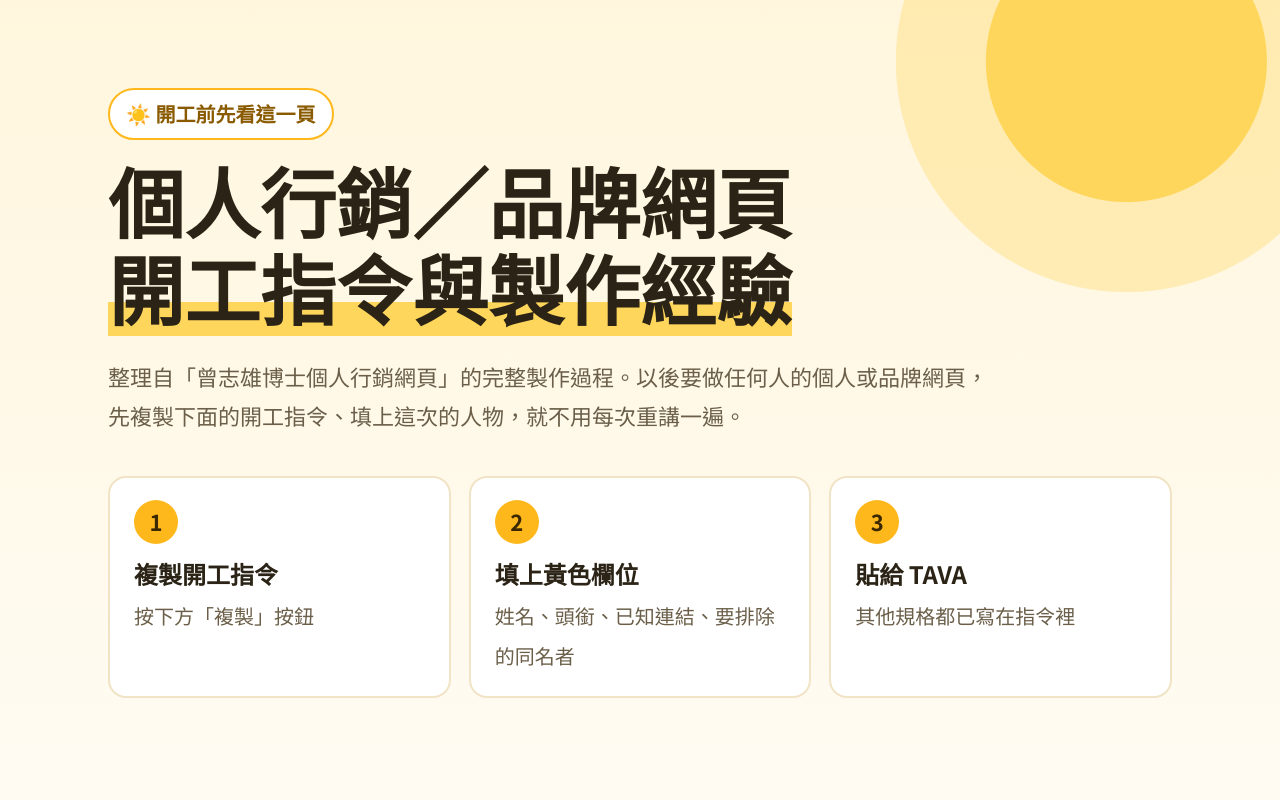
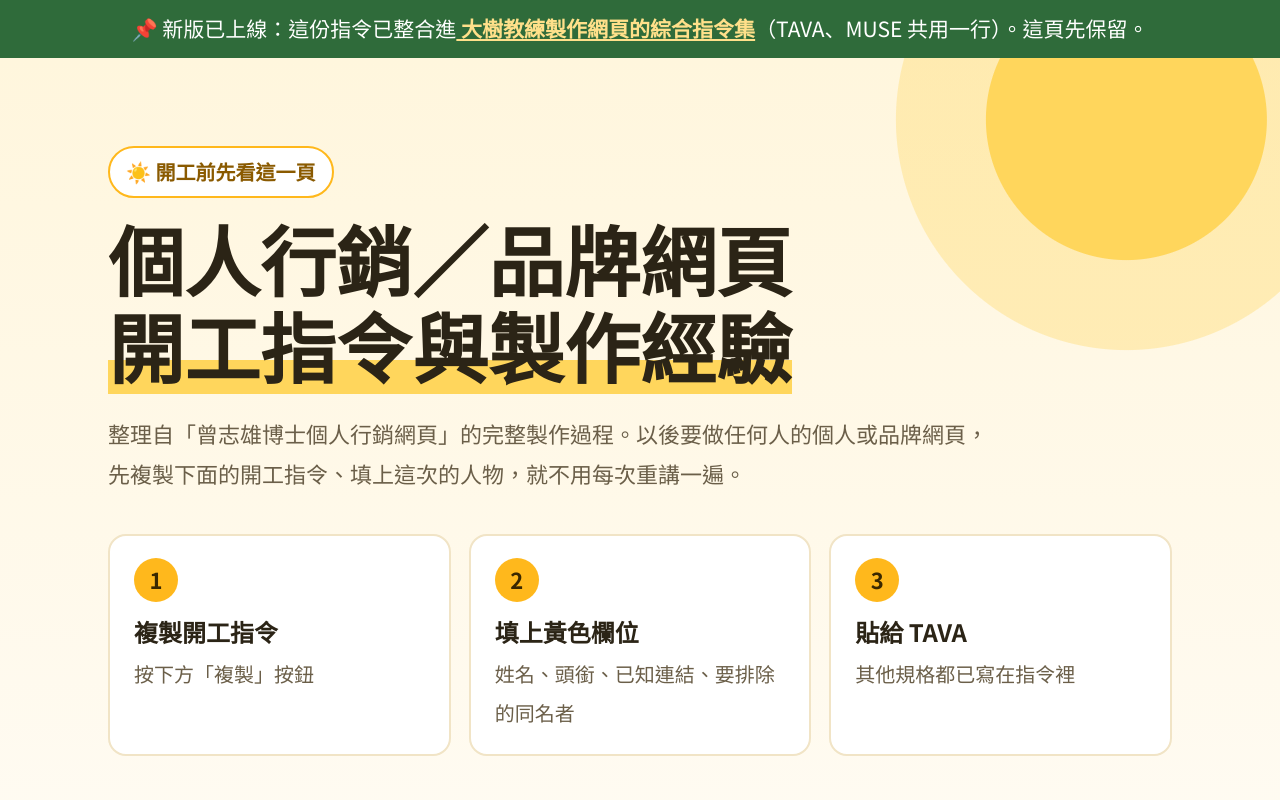
Before and after one commit to Coach1973/tava-brand-web-playbook, a plain HTML site: page index.html in a window 1280 px wide. Shown: the top 800 px of the page. Drawn offline with Linux system fonts and the light colour scheme.

Commit message:
[Mac] 頁首加導引：已整合進大樹教練製作網頁的綜合指令集
Co-Authored-By: Claude Opus 5.5 <noreply@anthropic.com>

```diff
--- a/index.html
+++ b/index.html
@@ -90,6 +90,7 @@ footer small{display:block;text-align:center;margin-top:18px;font-size:20px;colo
 </style>
 </head>
 <body>
+<div style="background:#2f6b3a;color:#fff;font-size:21px;line-height:1.6;padding:12px 18px;text-align:center">📌 新版已上線：這份指令已整合進<a href="https://coach1973.github.io/bigtree-web-guide/" style="color:#ffe08a;font-weight:700"> 大樹教練製作網頁的綜合指令集</a>（TAVA、MUSE 共用一行）。這頁先保留。</div>
 
 <header class="hero">
   <div class="wrap">
```
